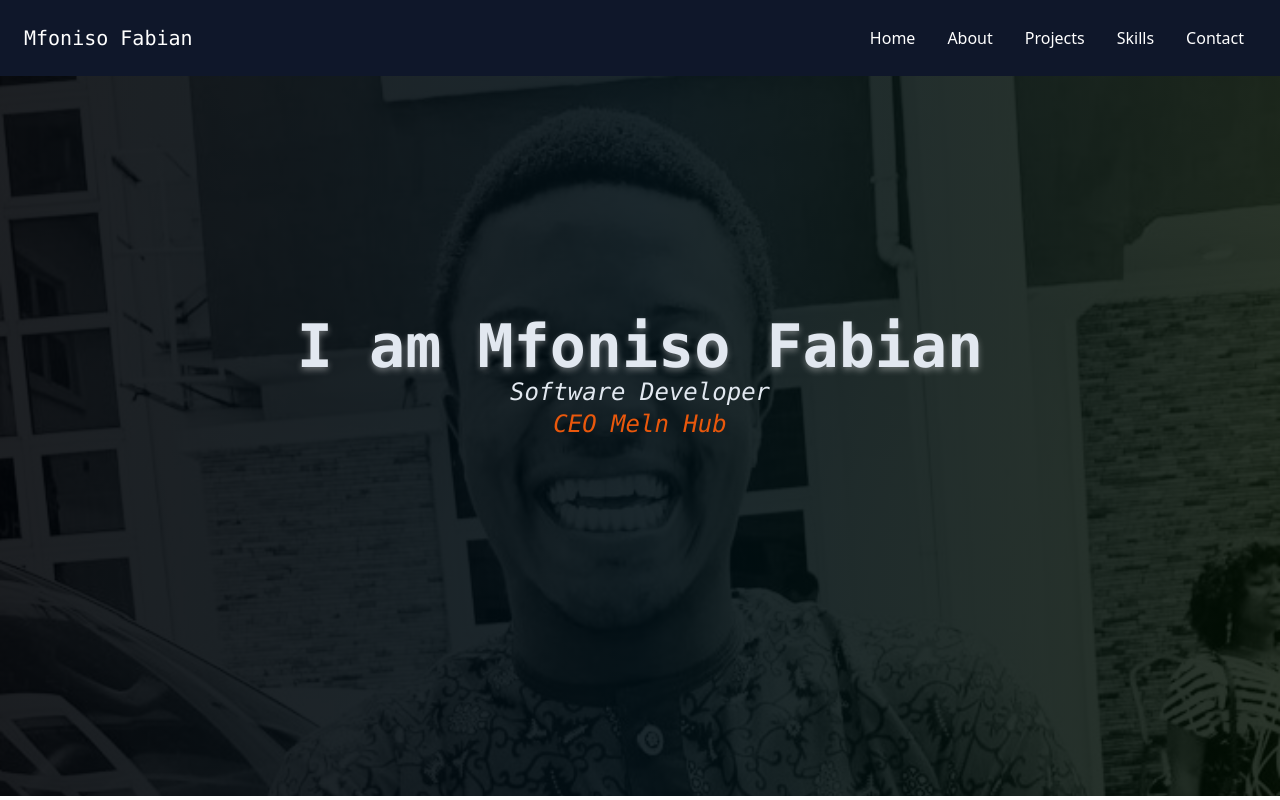
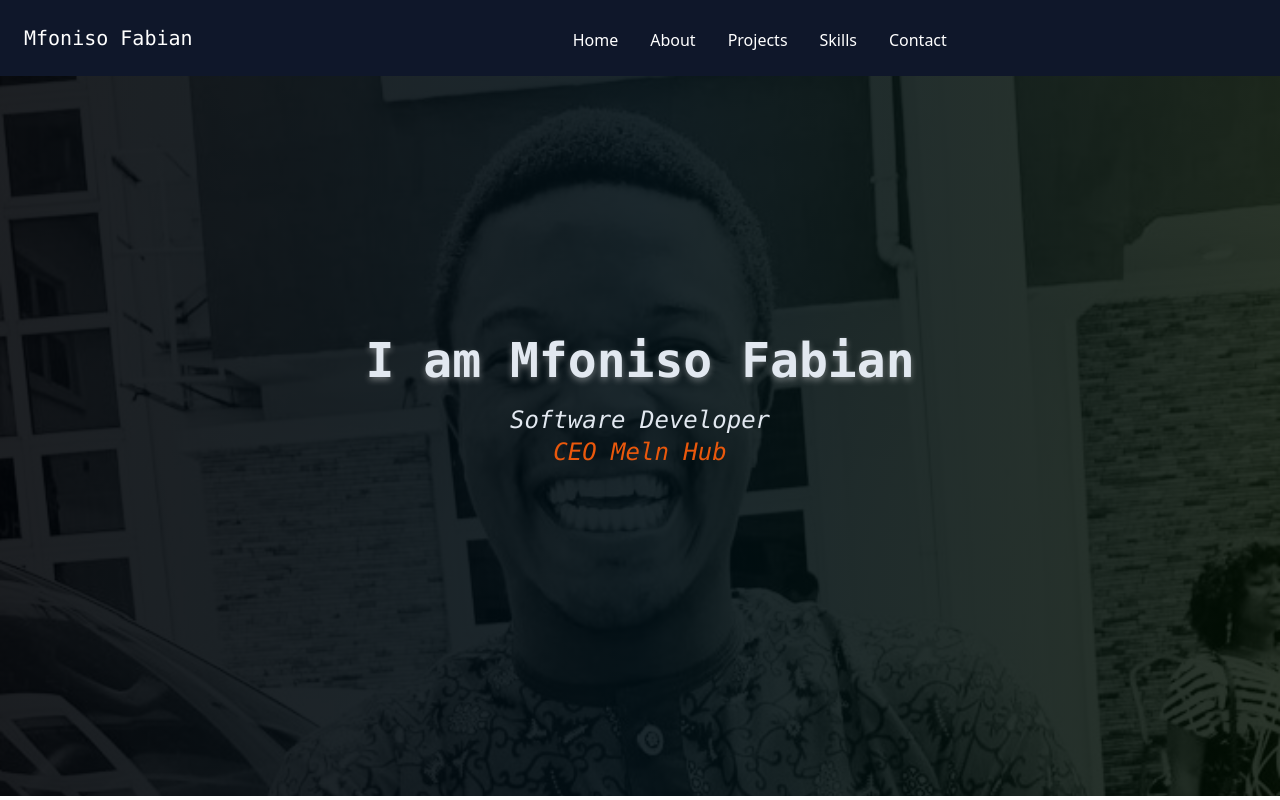
Before and after one commit to Goodlucketi/Portfolio, a Vue app: page / in a window 1280 px wide. Shown: the top 800 px of the page. Built offline with nearby package versions, Linux system fonts and the light colour scheme.

Commit message:
nav-toggle

```diff
--- a/src/App.vue
+++ b/src/App.vue
@@ -2,22 +2,31 @@
 import { RouterLink, RouterView } from 'vue-router'
 import { FontAwesomeIcon } from '@fortawesome/vue-fontawesome'
 import { faBars } from '@fortawesome/free-solid-svg-icons'
+
+import { ref } from 'vue';
+
+    const navActive = ref(false)
+
+    const  toggleNavBar = ()=> {
+        navActive.value = !navActive.value
+        console.log('clicked');
+    }
 </script>
 
 <template>
   <header class="sticky top-0 z-10">
-    <nav class="p-5 bg-slate-900 text-white flex justify-between items-center">
+    <nav class="p-5 bg-slate-900 text-white flex justify-between items-center relative">
       <div class="logo">
         <h2 class="p-1 font-mono text-xl">Mfoniso Fabian</h2>
       </div>
-      <div class="links hidden md:block">
-        <router-link to="/" class="mx-4">Home</router-link>
-        <router-link to="/" class="mx-4">About</router-link>
-        <router-link to="/" class="mx-4">Projects</router-link>
-        <router-link to="/" class="mx-4">Skills</router-link>
-        <router-link to="/" class="mx-4">Contact</router-link>
+      <div :class="['links absolute -z-10 md:z-10 top-0 right-0 bg-slate-900/75 md:bg-transparent p-5 pt-24 md:pt-0 h-screen md:h-0 w-7/12 md:relative md:block',{hidden:!navActive}]">
+        <router-link to="/" class="mx-4 mb-5 block md:inline">Home</router-link>
+        <router-link to="/" class="mx-4 mb-5 block md:inline">About</router-link>
+        <router-link to="/" class="mx-4 mb-5 block md:inline">Projects</router-link>
+        <router-link to="/" class="mx-4 mb-5 block md:inline">Skills</router-link>
+        <router-link to="/" class="mx-4 mb-5 block md:inline">Contact</router-link>
       </div>
-      <div class="menuBar md:hidden">
+      <div class="menuBar md:hidden" @click="toggleNavBar">
         <FontAwesomeIcon :icon="faBars"/>
       </div>
     </nav>
--- a/src/components/home/ContactComponent.vue
+++ b/src/components/home/ContactComponent.vue
@@ -18,9 +18,9 @@
             <div class="get-in-touch md:w-5/12 pt-5" data-aos="flip-right" data-aos-duration="2000">
                 <h3 class="font-bold text-3xl font-mono">Get-in-Touch</h3>
                 <div class="contact-info py-3 my-5">
-                    <p class="py-2 italic text-lg"><FontAwesomeIcon :icon="faLocationDot" size="lg"/> <span>Ikot Obio Nkan Road, Obot Idim, Ibesikpo Asutan Akwa Ibom State, Nigeria</span></p>
-                    <p class="py-2 my-2 text-lg"><span><FontAwesomeIcon :icon="faEnvelope" size="lg"/> </span> goodlucketim94@gmail.com</p>
-                    <p class="py-2 my-2 text-lg"><span><FontAwesomeIcon :icon="faPhone" size="lg"/> </span> +234-9066600060</p>
+                    <p class="py-2 italic text-sm md:text-lg"><FontAwesomeIcon :icon="faLocationDot" size="lg"/> <span>Ikot Obio Nkan Road, Obot Idim, Ibesikpo Asutan Akwa Ibom State, Nigeria</span></p>
+                    <p class="py-2 my-2 text-sm md:text-lg"><span><FontAwesomeIcon :icon="faEnvelope" size="lg"/> </span> goodlucketim94@gmail.com</p>
+                    <p class="py-2 my-2 text-sm md:text-lg"><span><FontAwesomeIcon :icon="faPhone" size="lg"/> </span> +234-9066600060</p>
                 </div>
                 <div class="socials flex gap-2">
                     <p><a href="https://www.facebook.com/goodlucketi"><FontAwesomeIcon :icon="faFacebook" size="lg"/></a></p>
--- a/src/components/home/FooterComponent.vue
+++ b/src/components/home/FooterComponent.vue
@@ -15,9 +15,9 @@
         <div class="footer text-slate-100 md:flex md:gap-10 md:justify-center md:items-center md:w-10/12 mx-auto bg-slate-900/50 rounded-lg p-5">
             <div class="footer-info py-3 my-5 md:w-4/12">
                 <div class="contact-info py-3 my-5">
-                    <p class="py-2 italic text-lg"><FontAwesomeIcon :icon="faLocationDot" size="lg"/> <span>Ikot Obio Nkan Road, Obot Idim, Ibesikpo Asutan Akwa Ibom State, Nigeria</span></p>
-                    <p class="py-2 my-2 text-lg"><span><FontAwesomeIcon :icon="faEnvelope" size="lg"/> </span> goodlucketim94@gmail.com</p>
-                    <p class="py-2 my-2 text-lg"><span><FontAwesomeIcon :icon="faPhone" size="lg"/> </span> +234-9066600060</p>
+                    <p class="py-2 italic text-sm md:text-lg"><FontAwesomeIcon :icon="faLocationDot" size="lg"/> <span>Ikot Obio Nkan Road, Obot Idim, Ibesikpo Asutan Akwa Ibom State, Nigeria</span></p>
+                    <p class="py-2 my-2 text-sm md:text-lg"><span><FontAwesomeIcon :icon="faEnvelope" size="lg"/> </span> goodlucketim94@gmail.com</p>
+                    <p class="py-2 my-2 text-sm md:text-lg"><span><FontAwesomeIcon :icon="faPhone" size="lg"/> </span> +234-9066600060</p>
                 </div>
             </div>
             <div class="socials flex gap-5 py md:w-4/12">
@@ -29,7 +29,7 @@
 
             </div>
             <div class="send-message pt-5 md:w-4/12">
-                <p class="text-xl font-mono">Subscribe to Newsletter</p>
+                <p class="text-sm md:text-lg font-mono">Subscribe to Newsletter</p>
                 <label class="relative block">
                     <input type="email" name="newsletter-email" placeholder="Your Email" class="p-3 rounded-md mb-5 bg-transparent border w-full">
                     <input type="submit" value="Send Message" class="p-3 bg-slate-400 text-white rounded-md absolute top-0 right-0">
--- a/src/components/home/HeroComponent.vue
+++ b/src/components/home/HeroComponent.vue
@@ -1,13 +1,14 @@
 <script setup>
+
 
 </script>
 
 <template>
     <header>
         <div class="hero h-screen text-slate-200">
-            <div class="hero-txt py-48 w-8/12 md:py-60 md:w-7/12 mx-auto text-center">
-                <h1 class="text-4xl md:text-6xl font-bold font-mono drop-shadow-[0_3px_3px_rgba(255,255,255,0.35)]">I am Mfoniso Fabian</h1>
-                <p class="font-mono text-lg md:text-2xl italic">Software Developer <br><span class="text-orange-600">CEO Meln Hub</span></p>
+            <div class="hero-txt py-48 w-11/12 md:py-60 md:w-9/12 mx-auto text-center">
+                <h1 class="text-4xl my-5 md:text-5xl font-bold font-mono drop-shadow-[0_3px_3px_rgba(255,255,255,0.35)]">I am Mfoniso Fabian</h1>
+                <p class="font-mono my-5 text-lg md:text-2xl italic">Software Developer <br><span class="text-orange-600">CEO Meln Hub</span></p>
             </div>
         </div>
     </header>
```
